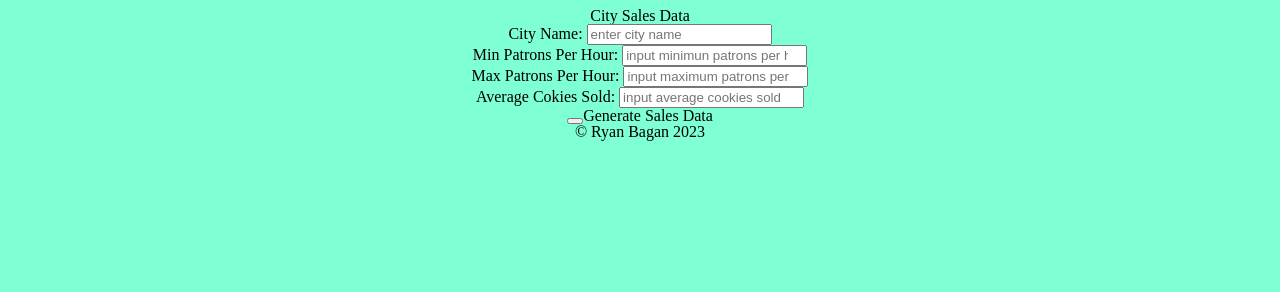
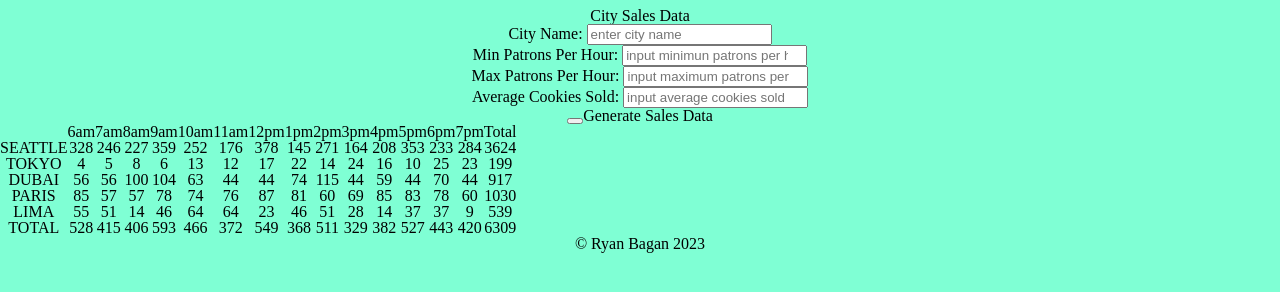
Before and after one commit to Ryanb021/cookie-stand, a plain HTML site: page sales.html in a window 1280 px wide. Shown: the part 154-446 px from the top of the page. Drawn offline with Linux system fonts and the light colour scheme.

Commit message:
Updated Assignment

```diff
--- a/js/app.js
+++ b/js/app.js
@@ -29,7 +29,7 @@ Store.prototype.getSalesData = function () {
 
     let cookieSales = Math.round(customersPerHour * this.avgSold);
 
-    this.listOfSalesPerHour.push(cookieSales);
+    this.salesPerHour.push(cookieSales);
     this.dailySalesTotal += cookieSales;
   }
 };
@@ -43,10 +43,10 @@ Store.prototype.render = function () {
   dataCityName.innerText = this.cityName.toUpperCase();
   row.appendChild(dataCityName);
 
-  for (let i = 0; i < this.listOfSalesPerHour.length; i++) {
-    let dataSalesPerHour = document.createElement('td');
-    dataSalesPerHour.innerText = this.listOfSalesPerHour[i];
-    row.appendChild(dataSalesPerHour);
+  for (let i = 0; i < this.salesPerHour.length; i++) {
+    let dataSalesHourly = document.createElement('td');
+    dataSalesHourly.innerText = this.salesPerHour[i];
+    row.appendChild(dataSalesHourly);
   }
 
   let totalSales = document.createElement('td');
@@ -75,7 +75,7 @@ function renderTableFooter(storeLocationsArray) {
 
   let totalsLabelElement = document.createElement('th');
   row.appendChild(totalsLabelElement);
-  totalsLabelElement.innerHTML = 'TOTALS';
+  totalsLabelElement.innerHTML = 'TOTAL';
 
   let dailyTotal = 0;
   for (let i = 0; i < hours.length; i++) {
@@ -84,9 +84,9 @@ function renderTableFooter(storeLocationsArray) {
     row.appendChild(cell);
 
     for (let j = 0; j < storeLocationsArray.length; j++) {
-      hourlyTotal += storeLocationsArray[j].listOfCookieSalesPerHour[i];
+      hourlyTotal += storeLocationsArray[j].salesPerHour[i];
 
-      dailyTotal += storeLocationsArray[j].listOfCookieSalesPerHour[i];
+      dailyTotal += storeLocationsArray[j].salesPerHour[i];
     }
     cell.innerText = hourlyTotal;
   }
@@ -122,8 +122,8 @@ salesDataElement.addEventListener('submit', (e) => {
   let cityName = e.target.cityName.value;
   let minCust = e.target.minCust.value;
   let maxCust = e.target.maxCust.value;
-  let avgCookies = e.target.avgCookies.value;
-  new Store(cityName, minCust, maxCust, avgCookies);
+  let averageCookies = e.target.averageCookies.value;
+  new Store(cityName, minCust, maxCust, averageCookies);
   salesDataElement.reset();
 
   salesHeaderElement.innerHTML = '';
--- a/sales.html
+++ b/sales.html
@@ -40,19 +40,18 @@
           <input type="number" name="inputMaxPatrons" id="maxPatrons" placeholder="input maximum patrons per hour">
         </section>
         <section>
-          <label for="avgCookiesSold">Average Cokies Sold:</label>
+          <label for="avgCookiesSold">Average Cookies Sold:</label>
           <input type="number" name="inputAvgCookiesSold" id="avgCookiesSold" placeholder="input average cookies sold" step="any">
         </section>
         <button type="submit"></button>Generate Sales Data</button>
       </fieldset>
     </form>
     <table>
-      <thead id="sales-header">
-      </thead>
+      <thead id="sales-table-header"></thead>
 
-      <tbody id="sales-body"></tbody>
+      <tbody id="sales-table-body"></tbody>
 
-      <tfoot id="sales-footer"></tfoot>
+      <tfoot id="sales-table-footer"></tfoot>
     </table>
 
   </main>
```
